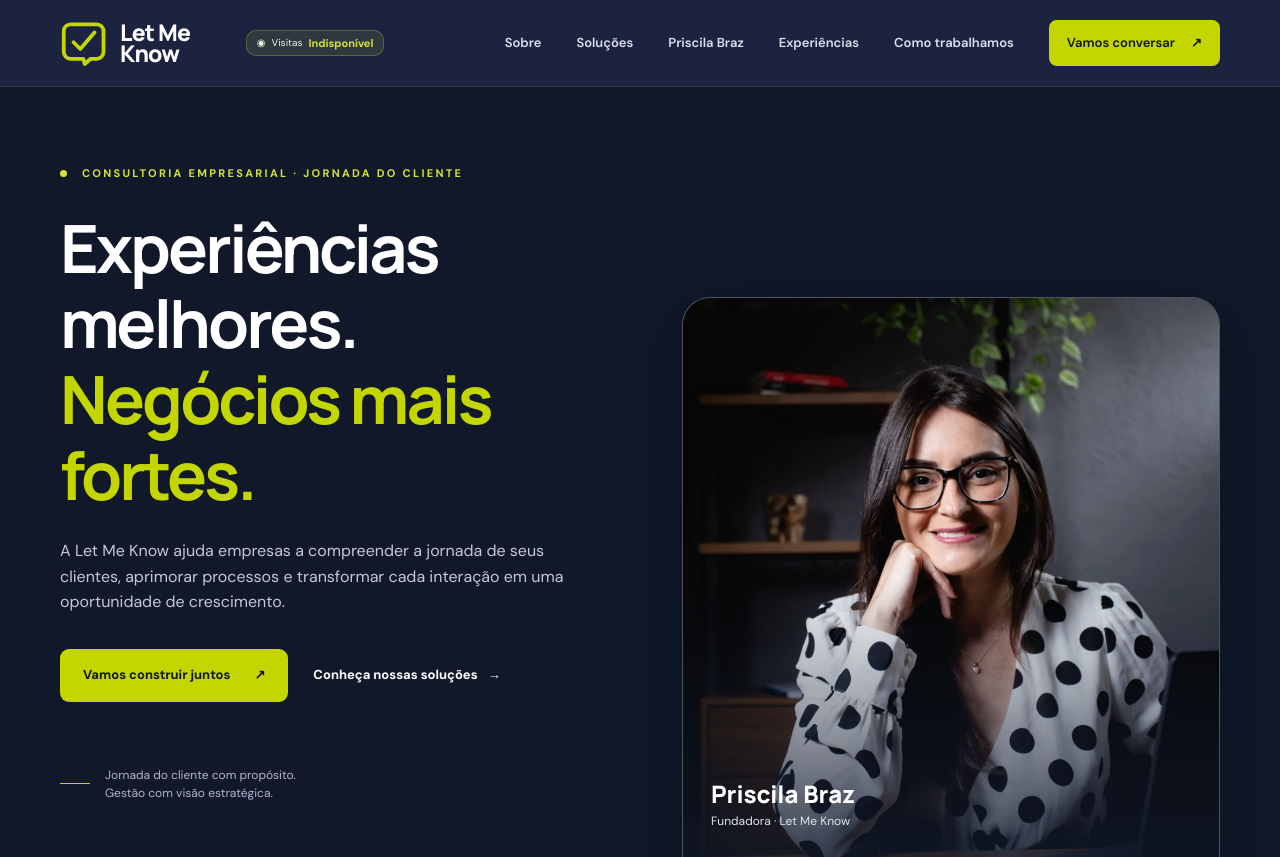
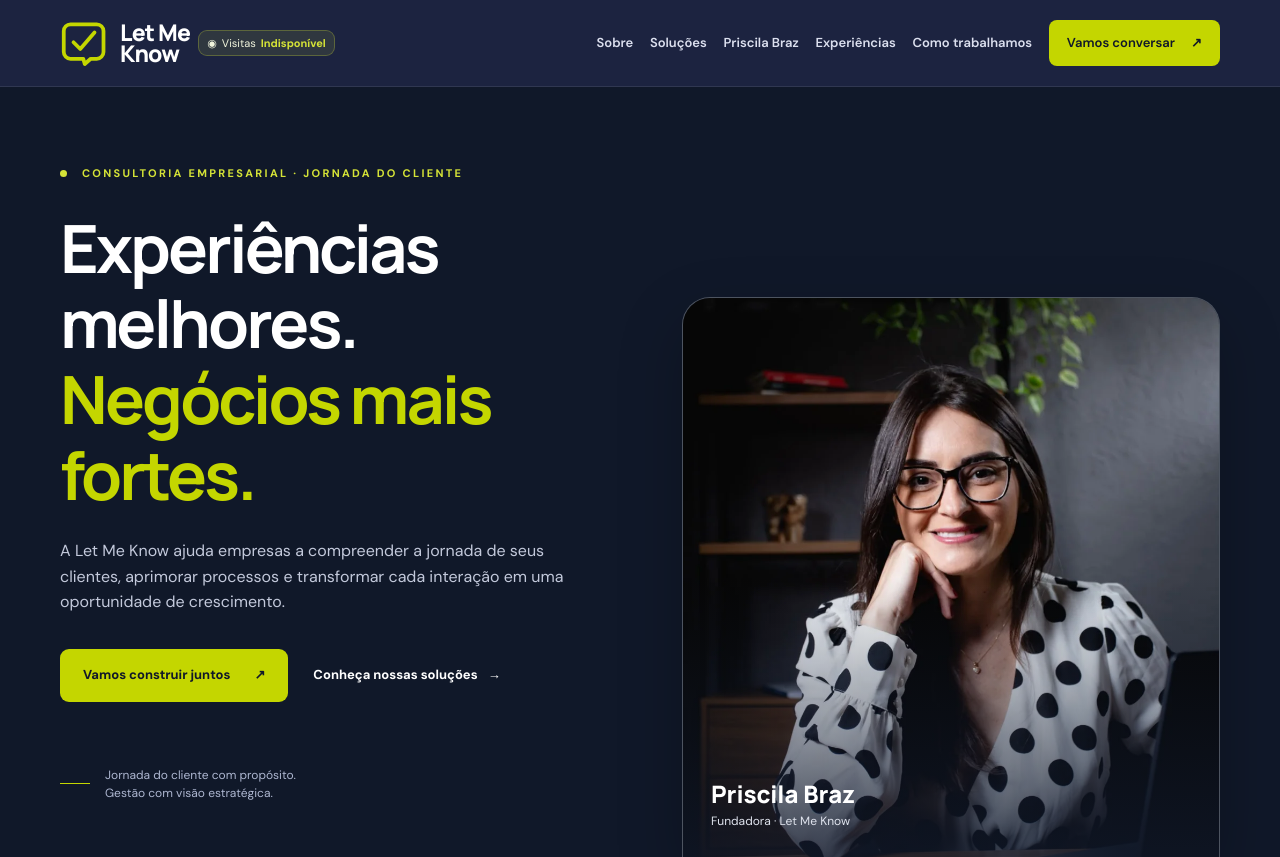
Before and after one commit to brunobelolima/letmeknow, a plain HTML site: page index.html in a window 1280 px wide. Shown: the top 857 px of the page. Drawn offline with Linux system fonts and the light colour scheme; no server answers.

Commit message:
Add files via upload

```diff
--- a/index.html
+++ b/index.html
@@ -6,7 +6,7 @@
 <meta content="width=device-width, initial-scale=1" name="viewport"/>
 <meta content="#101829" name="theme-color"/>
 <title>Consultoria Empresarial e Jornada do Cliente | Let Me Know</title>
-<link href="styles.css?v=4" rel="stylesheet"/>
+<link href="styles.css?v=14" rel="stylesheet"/>
 <script defer="" src="script.js?v=4"></script>
 <meta content="Consultoria empresarial com Priscila Braz. Melhore a jornada do cliente B2B e B2C, processos, operações, indicadores e liderança com a Let Me Know." name="description"/><meta content="index, follow, max-image-preview:large" name="robots"/><link href="https://www.lmkconsultoria.com.br/" rel="canonical"/><meta content="website" property="og:type"/><meta content="pt_BR" property="og:locale"/><meta content="Let Me Know" property="og:site_name"/><meta content="Let Me Know | Consultoria Empresarial e Jornada do Cliente" property="og:title"/><meta content="Consultoria empresarial com Priscila Braz. Melhore a jornada do cliente B2B e B2C, processos, operações, indicadores e liderança com a Let Me Know." property="og:description"/><meta content="https://www.lmkconsultoria.com.br/" property="og:url"/><meta content="https://www.lmkconsultoria.com.br/assets/priscila-braz-hero.webp" property="og:image"/><meta content="Priscila Braz, fundadora da Let Me Know" property="og:image:alt"/><meta content="summary_large_image" name="twitter:card"/><meta content="Let Me Know | Consultoria Empresarial" name="twitter:title"/><meta content="Consultoria empresarial com Priscila Braz. Melhore a jornada do cliente B2B e B2C, processos, operações, indicadores e liderança com a Let Me Know." name="twitter:description"/><meta content="https://www.lmkconsultoria.com.br/assets/priscila-braz-hero.webp" name="twitter:image"/><script type="application/ld+json">{
   "@context": "https://schema.org",
@@ -54,8 +54,8 @@
 <a class="skip-link" href="#conteudo">Ir para o conteúdo</a>
 <header class="site-header" id="topo">
 <div class="container nav-wrap">
-<a aria-label="Let Me Know, início" class="brand" href="#topo"><span aria-hidden="true" class="brand-icon"><svg fill="none" viewbox="0 0 64 64" xmlns="http://www.w3.org/2000/svg"><path d="M14 7h35a9 9 0 0 1 9 9v28a9 9 0 0 1-9 9h-8l-8 7-2-7H14a9 9 0 0 1-9-9V16a9 9 0 0 1 9-9Z" stroke="currentColor" stroke-linejoin="round" stroke-width="5"></path><path d="m18 31 9 9 19-22" stroke="currentColor" stroke-linecap="round" stroke-linejoin="round" stroke-width="5"></path></svg></span><span class="brand-name">Let Me<br/><strong>Know</strong></span></a>
-<div aria-live="polite" class="visitor-counter visitor-counter-header" title="Visitas registradas, no máximo uma por navegador a cada 12 horas"><span aria-hidden="true">◉</span><span class="visitor-counter-label">Visitas</span><strong id="visit-count">—</strong></div>
+<div class="brand-counter-group"><a aria-label="Let Me Know, início" class="brand" href="#topo"><span aria-hidden="true" class="brand-icon"><svg fill="none" viewbox="0 0 64 64" xmlns="http://www.w3.org/2000/svg"><path d="M14 7h35a9 9 0 0 1 9 9v28a9 9 0 0 1-9 9h-8l-8 7-2-7H14a9 9 0 0 1-9-9V16a9 9 0 0 1 9-9Z" stroke="currentColor" stroke-linejoin="round" stroke-width="5"></path><path d="m18 31 9 9 19-22" stroke="currentColor" stroke-linecap="round" stroke-linejoin="round" stroke-width="5"></path></svg></span><span class="brand-name">Let Me<br/><strong>Know</strong></span></a><div aria-live="polite" class="visitor-counter visitor-counter-header" title="Visitas registradas, no máximo uma por navegador a cada 12 horas"><span aria-hidden="true">◉</span><span class="visitor-counter-label">Visitas</span><strong id="visit-count">—</strong></div></div>
+
 <button aria-controls="menu" aria-expanded="false" aria-label="Abrir menu" class="menu-toggle" type="button"><span></span><span></span><span></span></button>
 <nav aria-label="Menu principal" class="nav" id="menu"><a href="#sobre">Sobre</a><a href="#servicos">Soluções</a><a href="#trajetoria">Priscila Braz</a><a href="#experiencias">Experiências</a><a href="#metodo">Como trabalhamos</a><a class="nav-cta" href="#contato">Vamos conversar <span aria-hidden="true">↗</span></a></nav>
 </div>
--- a/styles.css
+++ b/styles.css
@@ -138,3 +138,15 @@
 .site-header .visitor-counter-header strong{max-width:125px}
 @media(max-width:800px){.site-header .visitor-counter-header{margin-left:10px;padding:4px 7px;max-width:150px}.site-header .visitor-counter-header .visitor-counter-label{display:none}.site-header .visitor-counter-header strong{max-width:115px}}
 @media(max-width:420px){.site-header .visitor-counter-header{margin-left:6px;padding:3px 5px;max-width:118px;font-size:9px}.site-header .visitor-counter-header strong{font-size:9px;max-width:95px}}
+
+/* Revisão 14: contador imediatamente à direita do logotipo, no mesmo grupo flex. */
+.site-header .brand-counter-group{display:inline-flex;align-items:center;gap:8px;flex:0 0 auto;min-width:0}
+.site-header .brand-counter-group .brand{flex:0 0 auto}
+.site-header .brand-counter-group .visitor-counter-header{position:static;inset:auto;margin:0;flex:0 0 auto;display:inline-flex;align-items:center;gap:5px;padding:5px 8px;border:1px solid rgba(213,227,55,.28);border-radius:9px;background:rgba(213,227,55,.10);max-width:none;width:auto;font-size:11px}
+.site-header .nav-wrap{gap:12px;justify-content:space-between}
+.site-header .nav{margin-left:auto;gap:clamp(10px,1.3vw,25px)}
+@media(max-width:1100px){.site-header .nav{font-size:11px;gap:10px}.site-header .nav .nav-cta{padding:10px 12px}}
+@media(max-width:950px){.site-header .brand-counter-group{gap:5px}.site-header .brand-counter-group .visitor-counter-header{padding:4px 6px}.site-header .nav{gap:8px}}
+@media(max-width:800px){.site-header .brand-counter-group .visitor-counter-label{display:none}}
+@media(max-width:700px){.site-header .nav{margin-left:0}.site-header .menu-toggle{margin-left:auto}.site-header .brand-counter-group{gap:7px}.site-header .brand-counter-group .visitor-counter-header{width:auto;max-width:none}}
+@media(max-width:420px){.site-header .brand-counter-group .visitor-counter-header{font-size:9px;padding:3px 5px}.site-header .brand-counter-group .visitor-counter-header strong{max-width:100px}}
```
Also changed, not shown: 1 other file.
